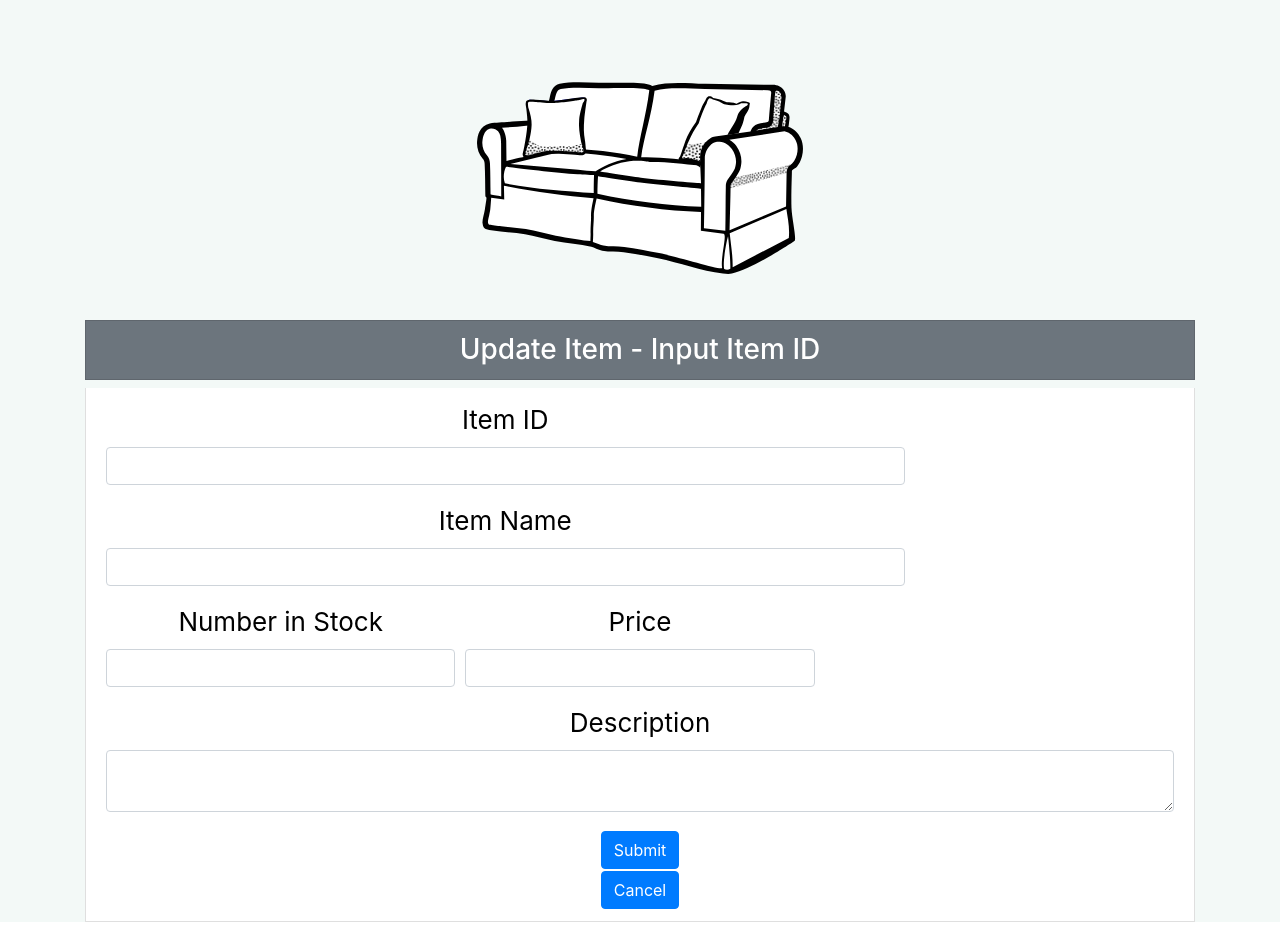
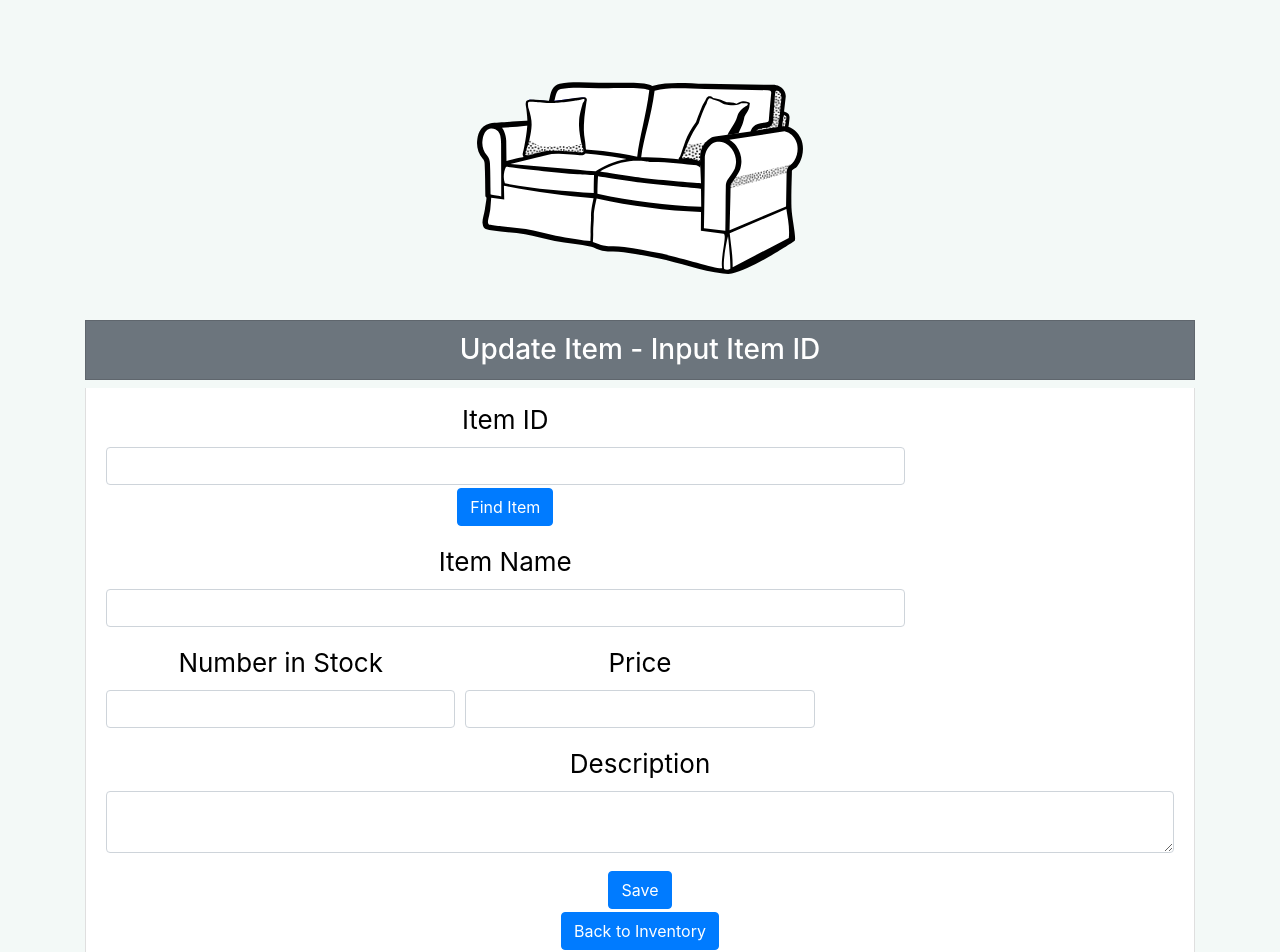
Before and after one commit to liamlows/LOCAL_Sample_Docker-Compose_Project, a React (Create React App) app in the folder frontend/: page /update in a window 1280 px wide. Shown: the top 952 px of the page. Before the commit the page ends 922 px from the top, so only its background shows below. Built offline with nearby package versions, Linux system fonts and the light colour scheme.

Commit message:
fixed update item

```diff
--- a/frontend/src/updateItem.jsx
+++ b/frontend/src/updateItem.jsx
@@ -12,10 +12,6 @@ export class UpdateItem extends React.Component{
              itemDescription: '',
              numInStock: '',
              price: '',
-             itemType: '',
-             familySafe: '',
-             timeToAssemble: '',
-             availableToPackage: ''
             };
 
             constructor(props){
@@ -27,23 +23,23 @@ export class UpdateItem extends React.Component{
 
             update = (e) => {
               axios.put('http://localhost:8000/inventory',{
-                  itemID: this.state.itemID,
-                  itemName : this.state.itemName,
-                  itemDescription : this.state.itemDescription,
-                  numInStock : this.state.numInStock,
-                  price : this.state.price,
-                  itemType : this.state.itemType,
-                  familySafe : this.state.familySafe,
-                  availableToPackage : this.state.availableToPackage
+                  itemID:this.state.itemID,
+                  itemName:this.state.itemName,
+                  itemDescription:this.state.itemDescription,
+                  numInStock:this.state.numInStock,
+                  price:this.state.price
               }).then(
                 res => {
                   console.log(res);
-                  this.reset();
                 });
             }
 
             getItemDetails () {
-              axios.get('http://localhost:8000/inventory/3',
+              axios.get('http://localhost:8000/item',{
+                params : {
+                  itemID:this.state.itemID
+                }
+              }
               ).then(
                 res => {
                   const values = res.data;
@@ -55,19 +51,6 @@ export class UpdateItem extends React.Component{
                   this.setState({price: values.data[0].price})
                 });
             }
-
-    reset(){
-        //update database with state
-        this.setState({itemID: '',
-                       itemName: '',
-                       itemDescription: '',
-                       numInStock: '',
-                       price: '',
-                       itemType: '',
-                       familySafe: '',
-                       timeToAssemble: '',
-                       availableToPackage: ''});
-    }
 
     render(){
         return (
@@ -83,7 +66,8 @@ export class UpdateItem extends React.Component{
                                 className="form-control"
                                 value={this.state.itemID}
                                 onChange={e => this.setState({ itemID: e.target.value })}
-                                onChange={e => this.getItemDetails()}/>
+                                />
+                                <button type="button" className="btn btn-primary" onClick={ () => this.getItemDetails() }>Find Item</button>
                         </div>
                         <div className="form-group col-9">
                             <label htmlFor="itemName">Item Name</label>
@@ -130,9 +114,9 @@ export class UpdateItem extends React.Component{
                     </div>
 
                     <div>
-                    <Link to='/inventory'><button type="button" className="btn btn-primary" onClick={ () => this.update() }>Submit</button></Link>
+                    <button type="button" className="btn btn-primary" onClick={ () => this.update() }>Save</button>
                     </div>
-                    <Link to='/inventory'><button type="button" className="btn btn-primary">Cancel</button></Link>
+                    <Link to='/inventory'><button type="button" className="btn btn-primary">Back to Inventory</button></Link>
                 </div>
             </form>
         );
```
Also changed, not shown: 2 other files (tests, documents, lock files or other folders).
